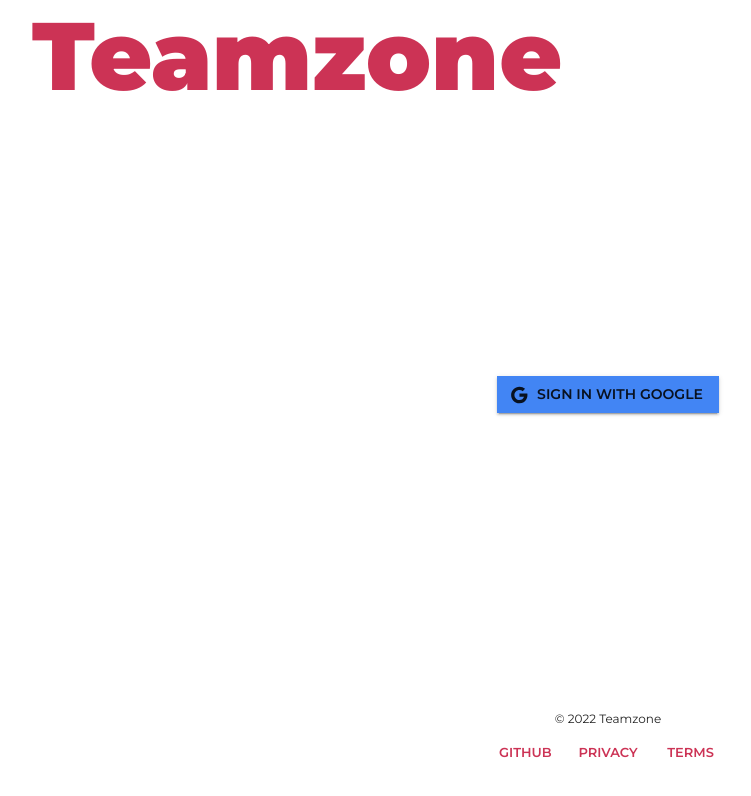
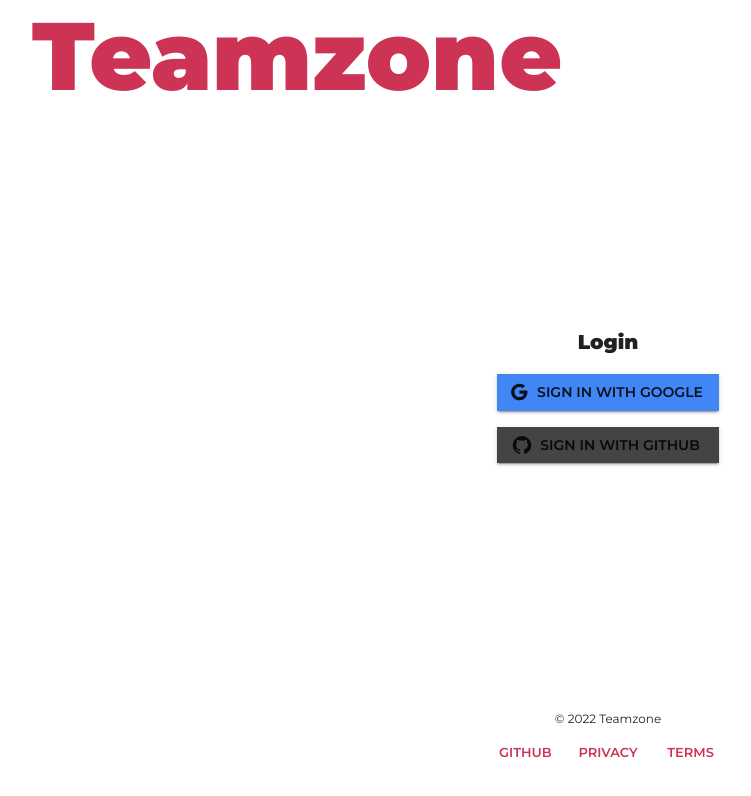
Before and after one commit to usmansbk/teamzone-app, a React (Create React App) app: page /login in a window 1280 px wide. Shown: the top 796 px of the page, without its empty margins (32-783 px from the left). Built offline with nearby package versions, Linux system fonts and the light colour scheme; no server answers.

Commit message:
add github button

```diff
--- a/src/config/theme.ts
+++ b/src/config/theme.ts
@@ -10,14 +10,17 @@
 declare module "@mui/material" {
   interface Palette {
     google: ThemePalette["primary"];
+    github: ThemePalette["primary"];
   }
   interface PaletteOptions {
     google: ThemePaletteOptions["primary"];
+    github: ThemePaletteOptions["primary"];
   }
 }
 declare module "@mui/material/Button" {
   interface ButtonPropsColorOverrides {
     google: true;
+    github: true;
   }
 }
 
@@ -32,6 +35,9 @@
     },
     google: {
       main: "#4285F4",
+    },
+    github: {
+      main: "#444444",
     },
   },
   typography: {
--- a/src/pages/Login.tsx
+++ b/src/pages/Login.tsx
@@ -1,5 +1,5 @@
-import { Box, Button, Stack } from "@mui/material";
-import { Google } from "@mui/icons-material";
+import { Box, Button, Stack, Typography } from "@mui/material";
+import { Google, GitHub } from "@mui/icons-material";
 import Footer from "src/components/Footer";
 import Header from "src/components/Header";
 
@@ -13,11 +13,15 @@
         flexGrow={1}
         spacing={2}
       >
-        <Box>
+        <Typography variant="h6">Login</Typography>
+        <Stack spacing={2}>
           <Button startIcon={<Google />} color="google" variant="contained">
             Sign in with Google
           </Button>
-        </Box>
+          <Button startIcon={<GitHub />} color="github" variant="contained">
+            Sign in with GitHub
+          </Button>
+        </Stack>
       </Stack>
       <Footer />
     </Box>
```
